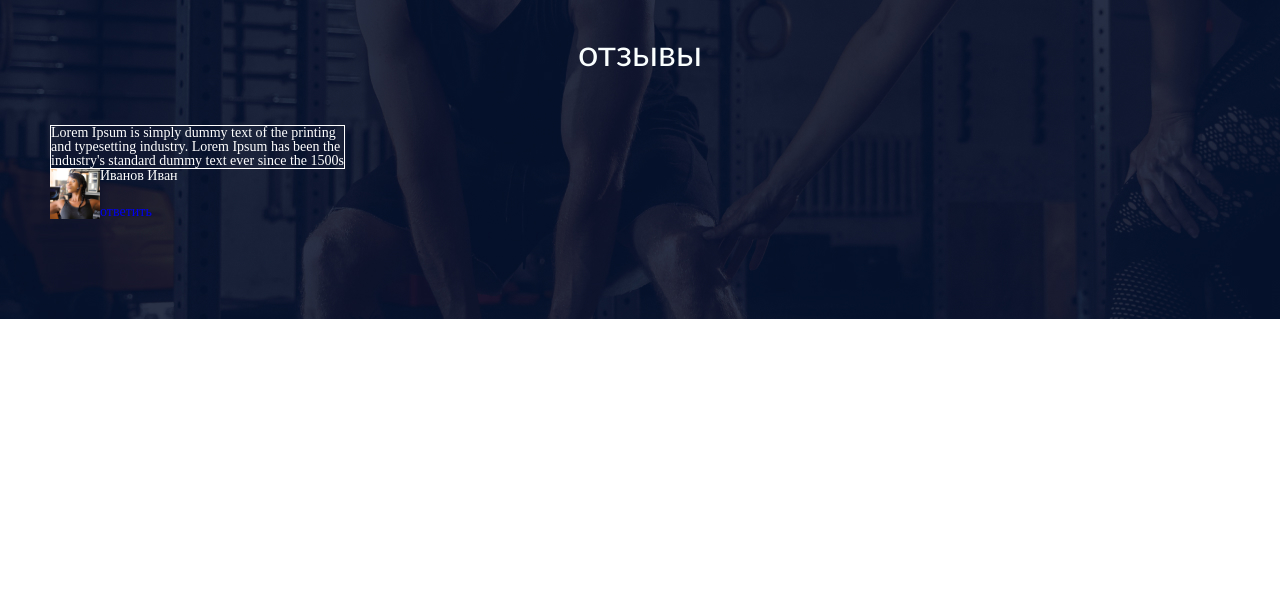
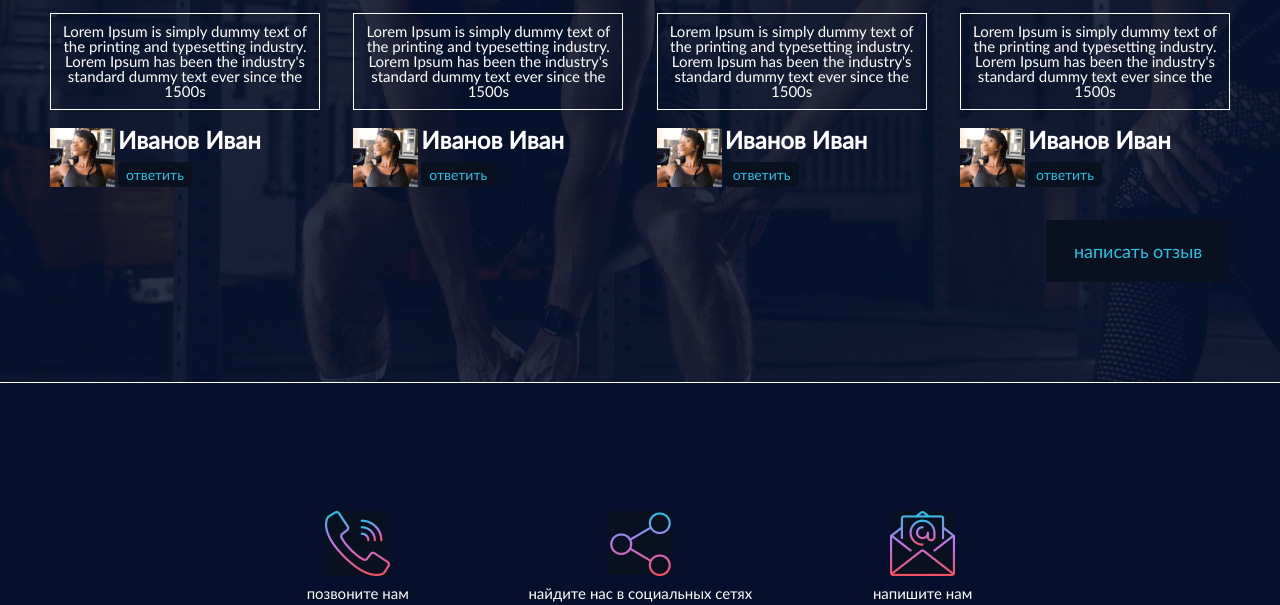
Before and after one commit to Alexnoch/Run_Landing-Page, a plain HTML site: page index.html in a window 1280 px wide. Shown: the part 3790-4395 px from the top of the page. Before the commit the page ends 4109 px from the top, so only its background shows below. Drawn offline with Linux system fonts and the light colour scheme.

Commit message:
Add files via upload

```diff
--- a/#source/css/style.scss
+++ b/#source/css/style.scss
@@ -99,7 +99,6 @@ h1,h2,h3,h4,h5,h6{font-size:inherit;font-weight: 400;}
         font-weight: 400;
         font-size: 24px;
         list-style-type: none;
-        color:rgb(0, 0, 0);
         margin-right:85px;
         color:black;
 
@@ -307,13 +306,12 @@ h1,h2,h3,h4,h5,h6{font-size:inherit;font-weight: 400;}
     }
 
 }
-
 // Секция 4 -----------------------------
 .wrapper4{
     position: relative;
     max-width: 1920px;
     margin: 0 auto;
-    padding:45px 0 112px 0;
+    padding:45px 0 0 0;
 }
 
 .header__container-about-us{
@@ -333,8 +331,6 @@ h1,h2,h3,h4,h5,h6{font-size:inherit;font-weight: 400;}
     display: flex;
     align-items: center;
 }
-
-
 
 //-------ТЕКСТ КОНТЕЙНЕР-----<><><><><><><><><>
 .about-us__main-container{
@@ -389,10 +385,7 @@ h1,h2,h3,h4,h5,h6{font-size:inherit;font-weight: 400;}
         max-width:100%;
     }
 }
-
-
-
-
+// Страница стилей 5 -----------------
 .wrapper5{
     max-width: 1920px;
     position: relative;
@@ -402,6 +395,7 @@ h1,h2,h3,h4,h5,h6{font-size:inherit;font-weight: 400;}
     background-position: center center;
     background-repeat: no-repeat;
     background-size: auto;
+    border-bottom:1px solid white;
 
 }
 
@@ -414,34 +408,140 @@ h1,h2,h3,h4,h5,h6{font-size:inherit;font-weight: 400;}
     margin-bottom:55px;
 }
 
+.section-reviews{
+    display: flex;
+    flex-direction: column;
+}
+
 .reviews-container{
     display: flex;
+    justify-content: space-between;
 }
 
 .reviews-box{
-    width:25%;
+    max-width:270px;
 }
 
 .reviews-text{
     color:white;
     border:1px solid white;
+    padding:10px 5px;
+    margin-bottom:18px;
+
+    p{
+        font-family: "Lato";
+        font-weight: 500;
+        font-size: 15px;
+        text-align: center;
+    }
 }
 
 .reviews-bottom{
     display: flex;
+    margin-bottom: 33px;
 }
 
 .reviews-ava{
-    width:50px;
-    height:50px;
+    max-width:100%;
+    flex:0 0 65px;
+    // height:50px;
     background-image: url("../images/woman1.png");
-    background-size: contain;
+    background-size: cover;
+    background-repeat: no-repeat;
+    background-position: center center;
 }
 
 .reviews-name-container{
     display: flex;
     flex-direction: column;
     justify-content: space-between;
+    align-items: flex-start;
     color:white;
+    margin-left: 3px;
+
+    :first-child{
+        font-family: "Lato";
+        font-weight: 700;
+        font-size: 24px;
+        margin-bottom: 10px;
+    }
+
+    :last-child{
+        display: inline-flex;
+        font-family: "Lato";
+        font-weight: 400px;
+        font-size: 14px;
+        text-align: center;
+        background-color: #091020;
+        color:#27C1E6;
+        line-height: 25px;
+        padding:0 8px;
+        border-radius: 5px;
+
+    }
+}
+
+.write-reviews{
+    display: flex;
+    justify-content: center;
+    align-items: center;
+    align-self:flex-end;
+    width:184px;
+    height:62px;
+    background-color: #091020;
+    color:#27C1E6;
+
+    a{
+        font-family: "Lato";
+        font-size: 18px;
+        font-weight: 400;
+    }
+}
+
+// Секция 6-------------------------
+.wrapper6{
+    max-width: 1920px;
+    margin: 0 auto;
+    background-color: #060F2B;
+    padding:128px 0;
+}
+
+.contacts-container{
+    display: flex;
+    justify-content: space-between;
+    margin: 0 auto;
+    padding:0 250px 80px 250px;
+    border-bottom:1px solid white;
+}
+
+.contacts-box{
+   display: flex;
+   flex-direction: column;
+//    justify-content: space-between;
+   align-items: center;
+   color:white;
+   font-family: "Lato";
+
+
+    img{
+        display: block;
+    }
+
+    :first-child{
+        margin-bottom: 10px;
+        font-weight: 500;
+    }
+
+    :nth-child(2){
+        margin-bottom:10px;
+        font-size: 15px;
+    }
+    :nth-child(3){
+        font-size: 14px;
+        margin-bottom: 5px;
+    }
+    :nth-child(4){
+        font-size: 14px;
+    }
 
 }
--- a/index.html
+++ b/index.html
@@ -166,11 +166,52 @@
         </div>
     </div>
     <div class="wrapper5">
-        <div class="section">
+        <div class="section section-reviews">
             <div class="wrapper5__header">
                 <h2>отзывы</h2>
             </div>
+            <!-- Общий контейнер -->
             <div class="reviews-container">
+                <!-- Отдельная коробочка -->
+                <div class="reviews-box">
+                    <div class="reviews-text">
+                        <p>Lorem Ipsum is simply dummy text of the printing and typesetting industry. Lorem Ipsum has been the industry's standard dummy text ever since the 1500s</p>
+                    </div>
+                    <div class="reviews-bottom">
+                        <div class="reviews-ava"></div>
+                        <div class="reviews-name-container">
+                            <p>Иванов Иван</p>
+                            <a href="http://">ответить</a>
+                        </div>
+                    </div>
+                </div>
+                <!-- Отдельная коробочка 2 -->
+                <div class="reviews-box">
+                    <div class="reviews-text">
+                        <p>Lorem Ipsum is simply dummy text of the printing and typesetting industry. Lorem Ipsum has been the industry's standard dummy text ever since the 1500s</p>
+                    </div>
+                    <div class="reviews-bottom">
+                        <div class="reviews-ava"></div>
+                        <div class="reviews-name-container">
+                            <p>Иванов Иван</p>
+                            <a href="http://">ответить</a>
+                        </div>
+                    </div>
+                </div>
+                <!-- Отдельная коробочка 3 -->
+                <div class="reviews-box">
+                    <div class="reviews-text">
+                        <p>Lorem Ipsum is simply dummy text of the printing and typesetting industry. Lorem Ipsum has been the industry's standard dummy text ever since the 1500s</p>
+                    </div>
+                    <div class="reviews-bottom">
+                        <div class="reviews-ava"></div>
+                        <div class="reviews-name-container">
+                            <p>Иванов Иван</p>
+                            <a href="http://">ответить</a>
+                        </div>
+                    </div>
+                </div>
+                <!-- Отдельная коробочка 4 -->
                 <div class="reviews-box">
                     <div class="reviews-text">
                         <p>Lorem Ipsum is simply dummy text of the printing and typesetting industry. Lorem Ipsum has been the industry's standard dummy text ever since the 1500s</p>
@@ -184,6 +225,33 @@
                     </div>
                 </div>
             </div>
+            <div class="write-reviews">
+                <a>написать отзыв</a>
+            </div>
+        </div>
+    </div>
+    <div class="wrapper6">
+        <div class="section footer">
+            <div class="contacts-container">
+                <div class="contacts-box">
+                    <img src="images/phone.png" alt="phone">
+                    <p>позвоните нам</p>
+                    <p>+ 7 999 999 99 00</p>
+                    <p>+ 7 999 999 99 00</p>
+                </div>
+                <div class="contacts-box">
+                    <img src="images/Share.png" alt="social">
+                    <p>найдите нас в социальных сетях</p>
+                    <img src="images/facebook1.png">
+                    <img src="images/instagram1.png">
+                </div>
+                <div class="contacts-box">
+                    <img src="images/mail.png" alt="mail">
+                    <p>напишите нам</p>
+                    <p>runsports@bk.com</p>
+                    <p>runsports@bk.com</p>
+                </div>
+            </div>
         </div>
     </div>
 </body>
```
Also changed, not shown: css/style.css, css/style.min.css, images/Share.png (added), images/facebook1.png (added), images/instagram1.png (added), images/mail.png (added), images/phone.png (added), 1 other file.
